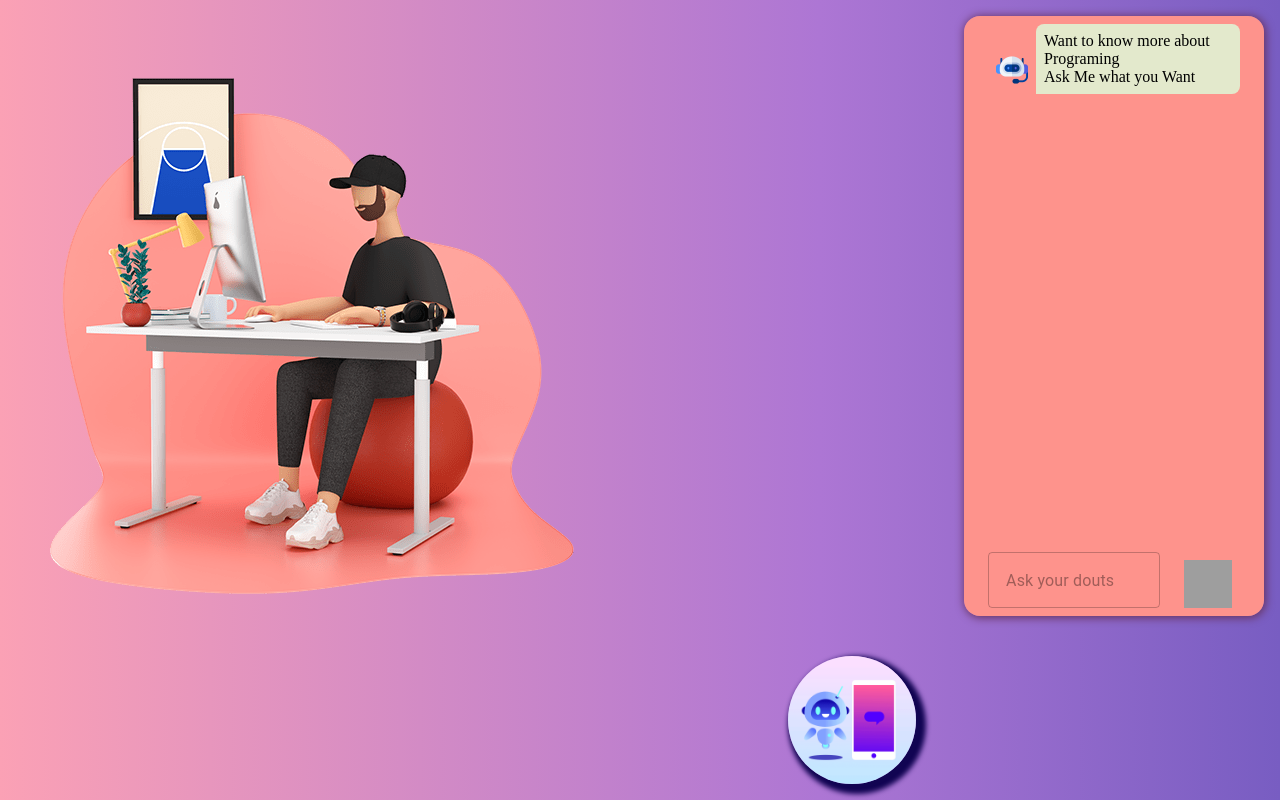
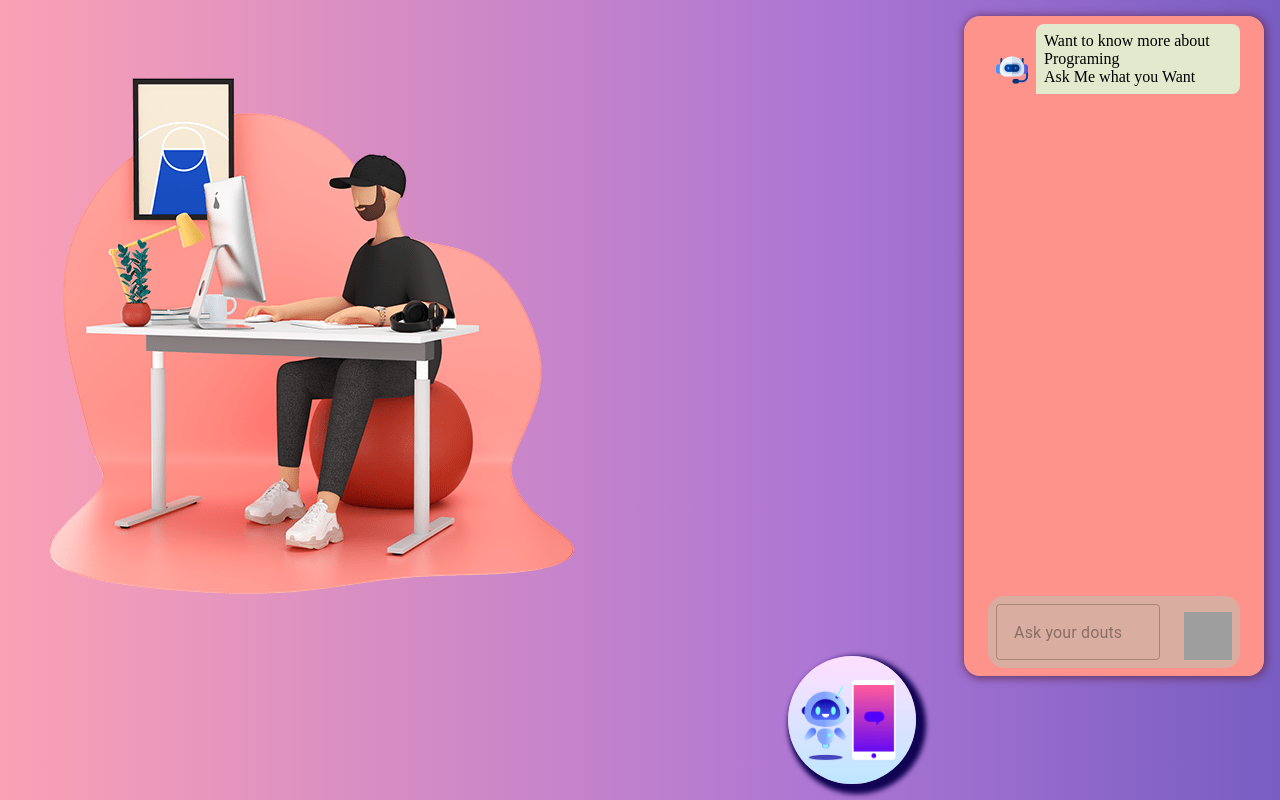
Before and after one commit to princeroy8606/Chat_Bot, a React (Create React App) app: page / in a window 1280 px wide. Both pictures are taken after a click on the element 1152 px from the left and 720 px from the top of the page. Built offline with nearby package versions, Linux system fonts and the light colour scheme; grey boxes are pictures that could not be loaded; a web font is replaced by a local one.

Commit message:
Update ChatBot.js

```diff
--- a/src/components/ChatBot.js
+++ b/src/components/ChatBot.js
@@ -11,7 +11,18 @@ const ChatBox = styled(Box)(() => ({
     display: 'flex',
     alignItems: 'flex-start',
     flexWrap: 'wrap',
-    height: 'auto', maxHeight: 500, width: '100%', borderRadius: '0.25rem', overflowY: 'scroll'
+    height: 'auto', maxHeight: 500, width: '100%', borderRadius: '0.25rem', overflowY: 'scroll',
+    '&::-webkit-scrollbar': {
+        width: 10
+    },
+    '&::-webkit-scrollbar-track': {
+        backgroundColor: 'transpernet'
+    },
+    '&::-webkit-scrollbar-thumb': {
+        backgroundColor: '#ea4dff',
+        borderRadius: 5
+
+    }
 }))
 
 const MessageContainer = styled(Stack)(({ theme, data }) => ({
@@ -50,15 +61,6 @@ const ChatBot = () => {
         gsrlimit: 1,
     };
 
-    //
-
-    // const handleKeyPress = e => {
-    //     if (e.keyCode === 13) {
-    //         console.log(e)
-    //         handleSendQuestion()
-    //     }
-    // }
-
     //Submitting query
     const handleSendQuestion = async (e) => {
         e.preventDefault();
@@ -76,7 +78,7 @@ const ChatBot = () => {
     }, [answer])
 
     return (
-        <Container sx={{ display: "flex", flexDirection: "column", justifyContent: "space-between", minWidth: 300, height: 600, backgroundColor: "#fe938c",borderRadius:'1rem' }}>
+        <Container sx={{ display: "flex", flexDirection: "column", justifyContent: "space-between", minWidth: 300, height: 660, backgroundColor: "#fe938c", borderRadius: '1rem' }}>
             <ChatBox>
                 <div style={{
                     borderRadius: '0.25rem',
@@ -132,13 +134,14 @@ const ChatBot = () => {
                 ))}
             </ChatBox>
 
-            <Stack flexDirection='row' justifyContent='space-between' columnGap='1rem'>
+            <Stack flexDirection='row' justifyContent='space-between' columnGap='1rem'
+                sx={{ background: '#d9aea1', padding: '.5rem 0rem 0rem .5rem', borderRadius: '1rem', marginBottom: '.5rem' }}>
                 <TextField
+                    sx={{ color: '#fff' }}
                     value={input}
                     fullWidth
                     placeholder=" Ask your douts"
                     onChange={(e) => setInput(e.target.value)}
-                // onKeyPress={handleKeyPress}
                 />
                 <IconButton onClick={handleSendQuestion}>
                     <img src={sendIcon} alt="Send" style={{ height: '3rem', width: '3rem' }} />
```
